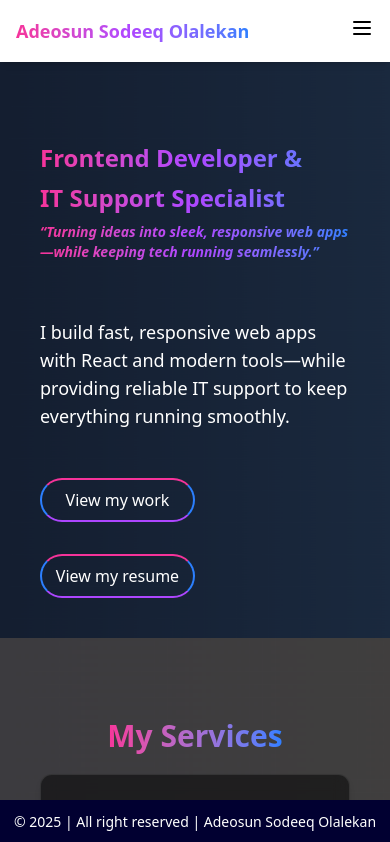
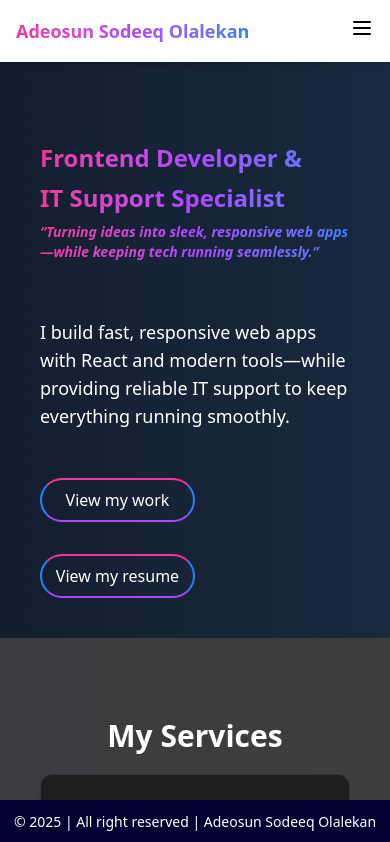
Before and after one commit to Technology-World/TechWorld-portfolio, a React (Vite) app: page /#about in a window 390 px wide. Shown: the top 842 px of the page. Built offline with nearby package versions, Linux system fonts and the light colour scheme.

Commit message:
styling updated

```diff
--- a/src/components/Contact.jsx
+++ b/src/components/Contact.jsx
@@ -40,7 +40,7 @@ function Contact() {
       className={`bg-[url(./assets/background/bg5.jpg)] bg-cover bg-no-repeat fade-in-section ${visible ? 'visible' : ''} flex flex-col w-full text-white p-10 lg:px-44`}
     >
       <h2 className="text-3xl md:text-4xl font-bold text-center md:text-left mb-10 text-white">
-        <span className="bg-gradient-to-r from-pink-500 to-blue-500 text-transparent bg-clip-text">
+        <span className="bg-white md:bg-gradient-to-r from-pink-500 to-blue-500 text-transparent bg-clip-text">
           Have a project to discuss
         </span>
       </h2>
--- a/src/components/Projects.jsx
+++ b/src/components/Projects.jsx
@@ -59,7 +59,7 @@ function Projects() {
     >
       {/* Section header */}
       <h2 className="text-3xl md:text-4xl font-bold text-center md:text-left mb-10 text-white">
-        <span className="bg-gradient-to-r from-pink-500 to-blue-500 text-transparent bg-clip-text">
+        <span className="bg-white md:bg-gradient-to-r from-pink-500 to-blue-500 text-transparent bg-clip-text">
           Projects
         </span>
       </h2>
--- a/src/components/Services.jsx
+++ b/src/components/Services.jsx
@@ -56,7 +56,7 @@ function Services() {
         >
             {/* Section Heading */}
             <h2 className="text-3xl md:text-4xl font-bold text-center md:text-left mb-5 text-white">
-                <span className="bg-gradient-to-r from-pink-500 to-blue-500 text-transparent bg-clip-text">
+                <span className="bg-white md:bg-gradient-to-r from-pink-500 to-blue-500 text-transparent bg-clip-text">
                     My Services
                 </span>
             </h2>
--- a/src/components/Skills.jsx
+++ b/src/components/Skills.jsx
@@ -11,7 +11,7 @@ function Skills() {
 
       {/* Section Heading */}
       <h2 className="text-3xl md:text-4xl font-bold text-center md:text-left mb-10 text-white ">
-        <span className="bg-gradient-to-r from-pink-500 to-blue-500 text-transparent bg-clip-text">
+        <span className="bg-white md:bg-gradient-to-r from-pink-500 to-blue-500 text-transparent bg-clip-text">
           Skills
         </span>
       </h2>
```
